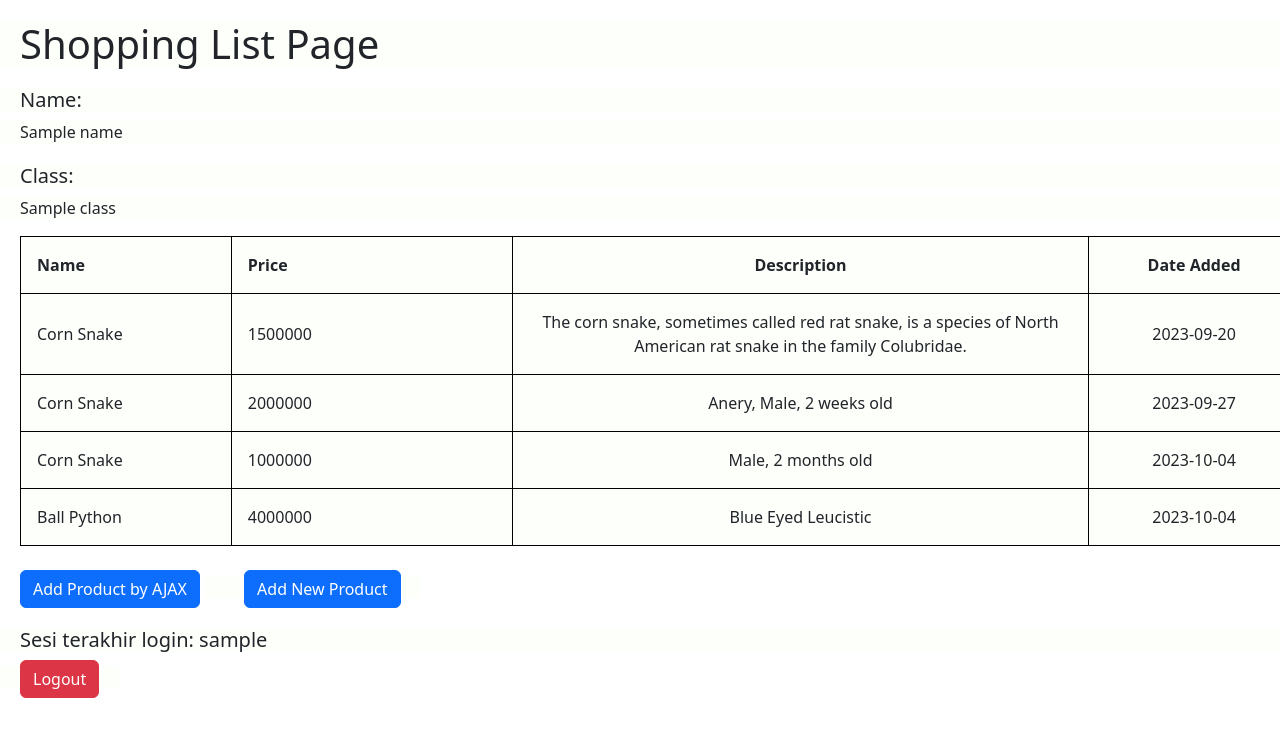
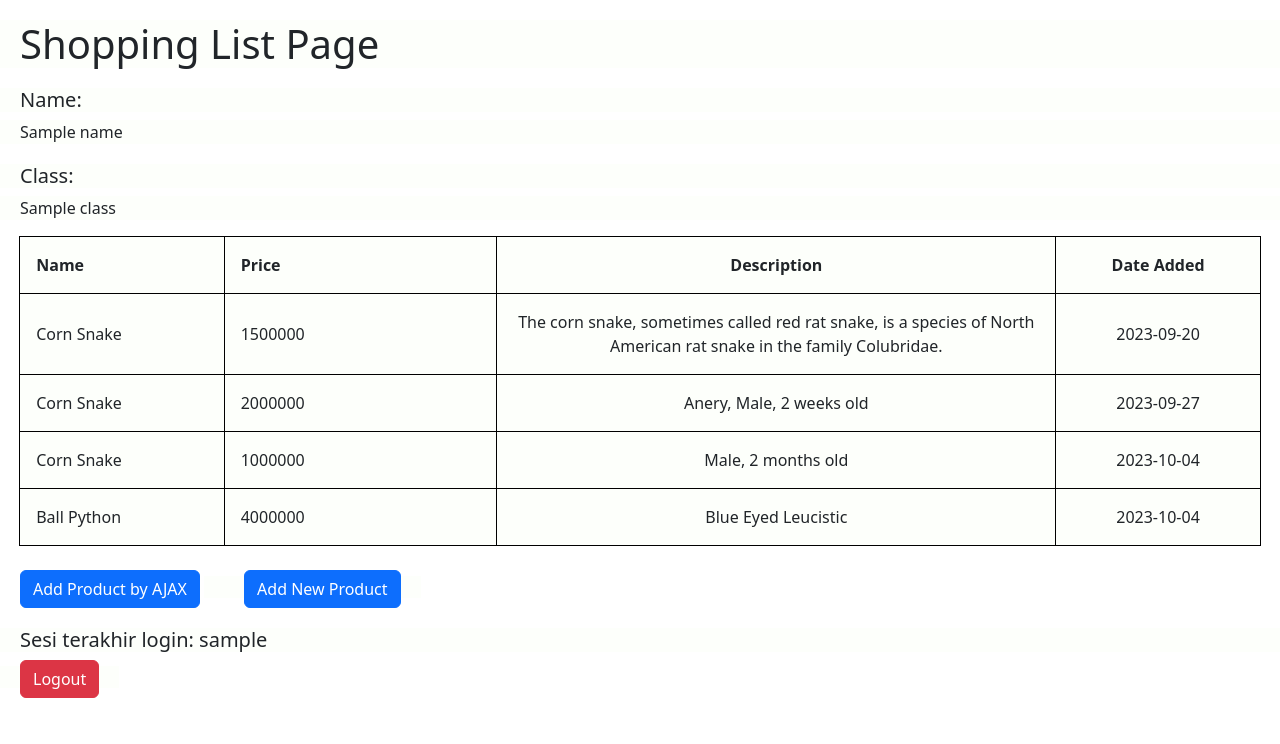
Before and after one commit to sabinamaritza/shoppinglist, a Django app: template main/templates/main.html in a window 1280 px wide. Shown: the part 56-800 px from the top of the page. Run offline with Django 4.2, Linux system fonts and the light colour scheme; data comes from the database, SQL or seed files in the repository; both versions use the stored data as it was after the commit; the template is opened without the code that fills it: most values are stand-ins (such as "Sample title", 1, 10 or a date in 2020).

Commit message:
tutorial 5

```diff
--- a/main/templates/main.html
+++ b/main/templates/main.html
@@ -9,17 +9,17 @@
         }
 
         table, th, td {
-            /* width: 100%; */
             border: 1px solid black;
             border-collapse: collapse;
             padding: 16px;
         }
 
         table {
-            width: 100%;
+            width: 97%;
             border-radius: 10px;
             margin-left: 20px;
             margin-right: 20px;
+            margin: 0 auto;
         }
 
         h1, h5 {
@@ -115,9 +115,6 @@
             })
 
             document.getElementById("product_table").innerHTML = htmlString
-        }
-
-        refreshProducts()
 
         function addProduct() {
             fetch("{% url 'main:add_product_ajax' %}", {
@@ -130,6 +127,9 @@
         }
 
         document.getElementById("button_add").onclick = addProduct
+        }
+
+        refreshProducts()
 
     </script>
 
```
Also changed, not shown: db.sqlite3.
